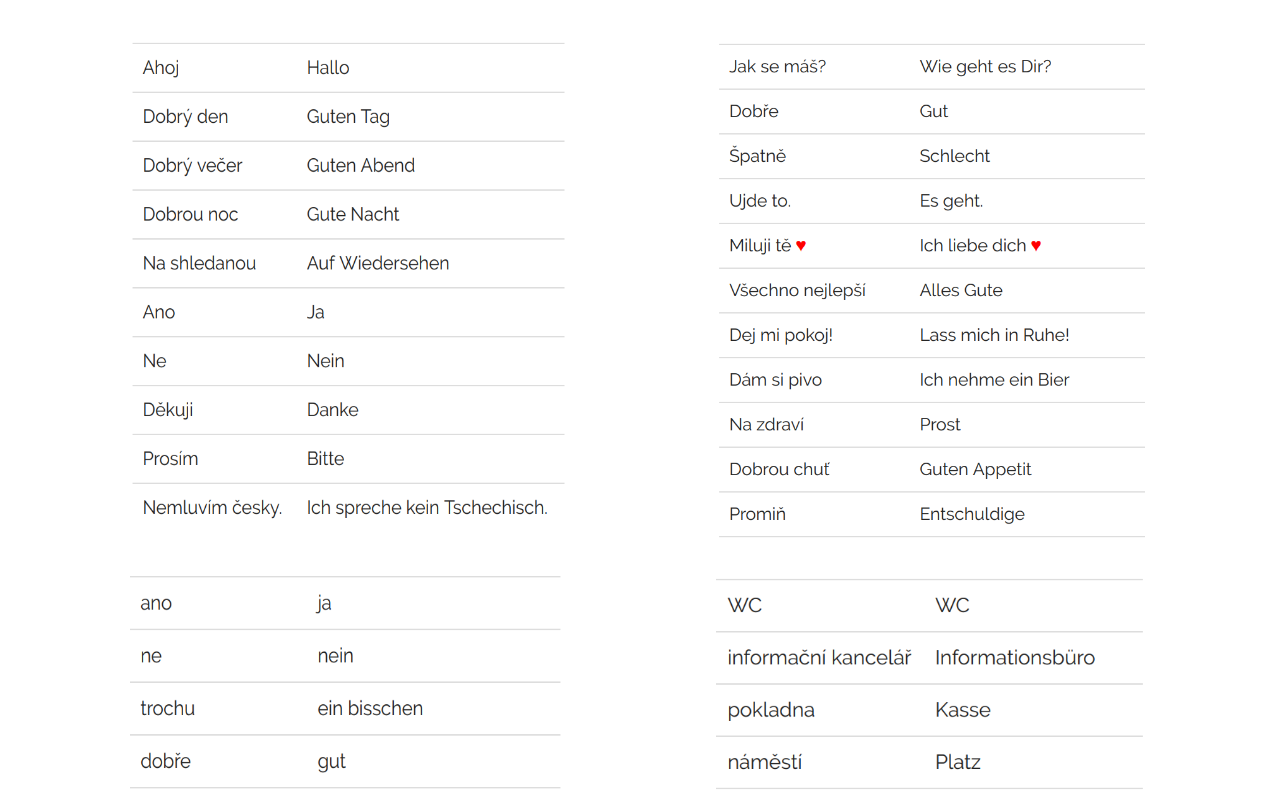
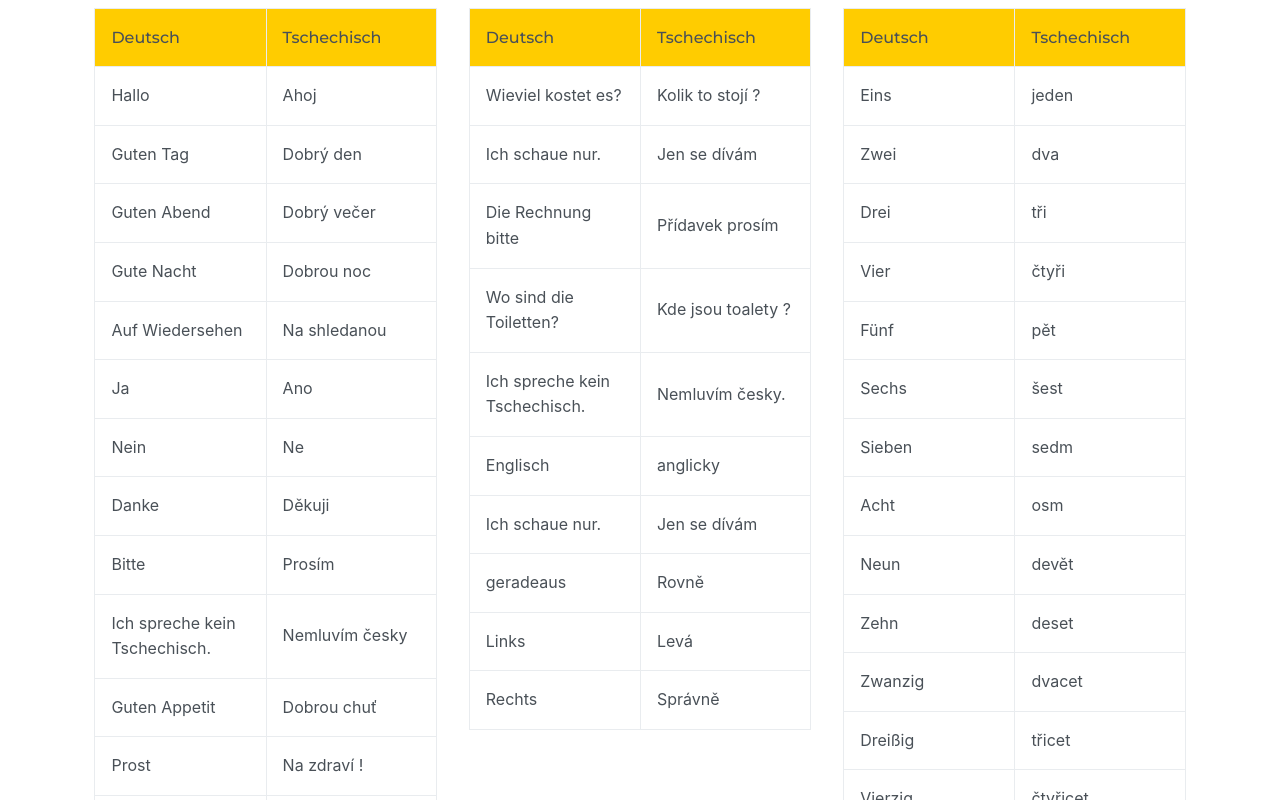
Before and after one commit to SButterbluemchen/trip, a Vue app: page / in a window 1280 px wide. Shown: the part 3320-4120 px from the top of the page. Built offline with nearby package versions, Linux system fonts and the light colour scheme; a web font is replaced by a local one.

Commit message:
dictionary: dictionary tables added and background layout changed

```diff
--- a/src/assets/stylesheets/_base.scss
+++ b/src/assets/stylesheets/_base.scss
@@ -10,6 +10,7 @@ body {
   min-height: 100vh;
   color: white;
   background-image: url('/backgroundImage.jpeg');
+  background-repeat: no-repeat;
   transition: color 0.5s, background-color 0.5s;
   line-height: 1.6;
   font-family: Inter, -apple-system, BlinkMacSystemFont, 'Segoe UI', Roboto, Oxygen, Ubuntu,
@@ -23,3 +24,14 @@ body {
 ul {
   padding: 0;
 }
+
+// PRIMEVUE OVERWRITES
+.p-datatable .p-datatable-thead > tr > th {
+  background: $yellow-color;
+}
+.column {
+  width: 50%;
+}
+.p-column-title {
+  font-weight: 500;
+}
--- a/src/components/DictionaryList.vue
+++ b/src/components/DictionaryList.vue
@@ -1,13 +1,21 @@
 <script setup>
+import { ref } from 'vue'
+import DataTable from 'primevue/datatable'
+import Column from 'primevue/column'
+
+import { TRANSLATIONS } from './constants/translations.const'
+
 import SectionPage from './SectionPage.vue'
-import dictionary1 from '@/assets/images/dictionary-1.png'
-import dictionary2 from '@/assets/images/dictionary-2.png'
-import dictionary3 from '@/assets/images/dictionary-3.png'
-import dictionary4 from '@/assets/images/dictionary-4.png'
 
 const sectionTitle = 'Wörterbuch'
 
-const images = [dictionary1, dictionary2, dictionary3, dictionary4]
+const basicTranslations = ref(TRANSLATIONS.BASICS)
+const otherTranslations = ref(TRANSLATIONS.OTHER)
+const numberTranslations = ref(TRANSLATIONS.NUMBERS)
+const columns = [
+  { field: 'german', header: 'Deutsch' },
+  { field: 'czech', header: 'Tschechisch' }
+]
 </script>
 
 <template>
@@ -15,17 +23,44 @@ const images = [dictionary1, dictionary2, dictionary3, dictionary4]
     <SectionPage>
       <template #heading>{{ sectionTitle }}</template>
       <article>
-        <img alt="dictionary-image" v-for="image in images" :key="image" :src="image" />
+        <DataTable :value="basicTranslations" showGridlines class="datatable">
+          <Column
+            v-for="col of columns"
+            :key="col.field"
+            :field="col.field"
+            :header="col.header"
+            class="column"
+          >
+          </Column>
+        </DataTable>
+        <DataTable :value="otherTranslations" showGridlines class="datatable">
+          <Column
+            v-for="col of columns"
+            :key="col.field"
+            :field="col.field"
+            :header="col.header"
+            class="column"
+          >
+          </Column>
+        </DataTable>
+        <DataTable :value="numberTranslations" showGridlines class="datatable">
+          <Column
+            v-for="col of columns"
+            :key="col.field"
+            :field="col.field"
+            :header="col.header"
+            class="column"
+          >
+          </Column>
+        </DataTable>
       </article>
     </SectionPage>
   </section>
 </template>
 
 <style lang="scss" scoped>
+@import '../assets/stylesheets/variables';
 .dictionary {
-  background: white;
-  padding: 2rem 0;
-  margin: 0 -1rem -2rem -1rem;
   article {
     display: flex;
     flex-wrap: wrap;
@@ -35,11 +70,13 @@ const images = [dictionary1, dictionary2, dictionary3, dictionary4]
     @media only screen and (min-width: 900px) {
       gap: 2rem;
       justify-content: space-evenly;
+      width: 90%;
+      margin: auto;
     }
-    img {
-      width: 100%;
+    .datatable {
+      flex: 100%;
       @media only screen and (min-width: 900px) {
-        width: 35%;
+        flex: 1;
       }
     }
   }
--- /dev/null
+++ b/src/components/constants/translations.const.js
@@ -0,0 +1,51 @@
+export const TRANSLATIONS =
+{
+  BASICS: [
+  { german: 'Hallo', czech: 'Ahoj' },
+  { german: 'Guten Tag', czech: 'Dobrý den' },
+  { german: 'Guten Abend', czech: 'Dobrý večer' },
+  { german: 'Gute Nacht', czech: 'Dobrou noc' },
+  { german: 'Auf Wiedersehen', czech: 'Na shledanou' },
+  { german: 'Ja', czech: 'Ano' },
+  { german: 'Nein', czech: 'Ne' },
+  { german: 'Danke', czech: 'Děkuji' },
+  { german: 'Bitte', czech: 'Prosím' },
+  { german: 'Ich spreche kein Tschechisch.', czech: 'Nemluvím česky' },
+  { german: 'Guten Appetit', czech: 'Dobrou chuť' },
+  { german: 'Prost', czech: 'Na zdraví !' },
+  { german: 'Ein Bier Bitte', czech: 'pivo prosím' },
+  ],
+  OTHER: [
+    { german: 'Wieviel kostet es?', czech: 'Kolik to stojí ?' },
+    { german: 'Ich schaue nur.', czech: 'Jen se dívám' },
+    { german: 'Die Rechnung bitte', czech: 'Přídavek prosím' },
+    { german: 'Wo sind die Toiletten?', czech: 'Kde jsou toalety ?' },
+    { german: 'Ich spreche kein Tschechisch.', czech: 'Nemluvím česky. ' },
+    { german: 'Englisch', czech: 'anglicky' },
+    { german: 'Ich schaue nur.', czech: 'Jen se dívám' },
+    { german: 'geradeaus', czech: 'Rovně' },
+    { german: 'Links', czech: 'Levá' },
+    { german: 'Rechts', czech: 'Správně' },
+  ],
+  NUMBERS: [
+    { german: 'Eins', czech: 'jeden' },
+    { german: 'Zwei', czech: 'dva' },
+    { german: 'Drei', czech: 'tři' },
+    { german: 'Vier', czech: 'čtyři' },
+    { german: 'Fünf', czech: 'pět' },
+    { german: 'Sechs', czech: 'šest' },
+    { german: 'Sieben', czech: 'sedm' },
+    { german: 'Acht', czech: 'osm' },
+    { german: 'Neun', czech: 'devět' },
+    { german: 'Zehn', czech: 'deset' },
+    { german: 'Zwanzig', czech: 'dvacet' },
+    { german: 'Dreißig', czech: 'třicet' },
+    { german: 'Vierzig', czech: 'čtyřicet' },
+    { german: 'Fünfzig', czech: 'padesát' },
+    { german: 'Sechzig', czech: 'šedesát' },
+    { german: 'Siebzig', czech: 'sedmdesátých' },
+    { german: 'Achzig', czech: 'osmdesátých letech' },
+    { german: 'Neunzig', czech: 'devadesátých let' },
+    { german: 'Hundert', czech: 'cent' },
+  ]
+}
```
